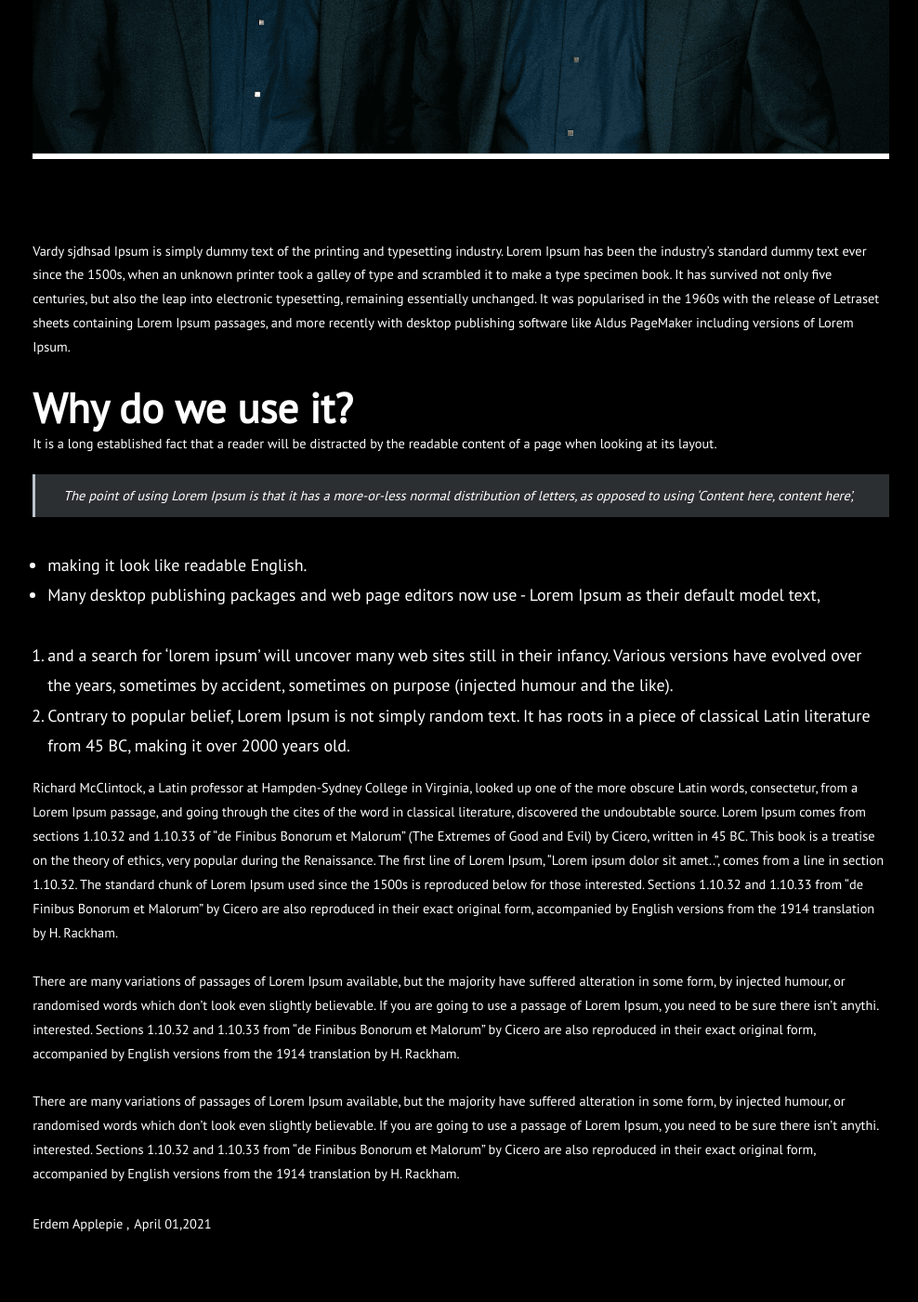
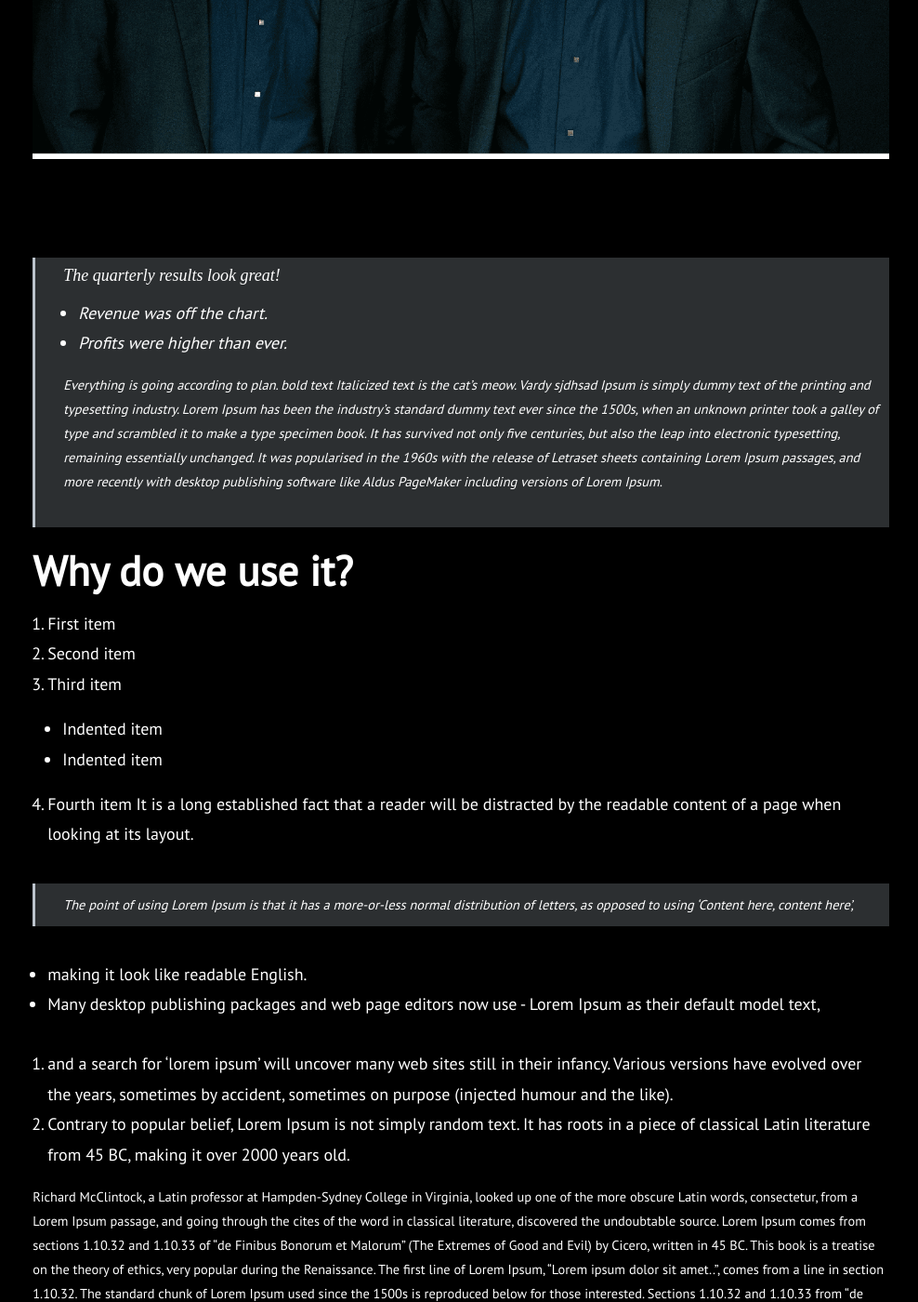
Before and after one commit to ricardo-applepie/jekyll-blog-app, a Jekyll site: the page built from _posts/2018-08-20-6ix.md, in a window 1280 px wide and 1400 px high, scrolled down 596 px. Shown: the whole window at 93% size, without its empty margins (144-1132 px from the left). Built offline with Jekyll 4.4.1, drawn with Linux system fonts in a browser that asks for light colours; some of the changed text lies outside the part shown.

Commit message:
blog url and markdown styles added

```diff
--- a/_includes/head-meta.html
+++ b/_includes/head-meta.html
@@ -6,7 +6,9 @@
 {% if page.title == "index" %}
 <title>|pipe| is a simple IoT security tool for developers & OEMs</title>
 
-<meta name="description" content="Watch how |pipe| creates an authenticated, encrypted path over the Internet (like a VPN) directly between the connected IoT device and a smartphone browser, without any cloud server.">
+<meta name="description" content="Watch how |pipe| creates an authenticated, encrypted path over the Internet (like a VPN)
+directly between the connected IoT device and a smartphone browser, without any cloud
+server.">
 {% endif %}
 
 
@@ -26,7 +28,9 @@
 {% if page.title == "customers" %}
 <title>|pipe| powers IP Video Security Cameras, Webcams, Baby Monitors, Drones</title>
 <meta name="description"
-    content=" See how pipe brings security, privacy and low latency to small IoT devices at the Edge,especially for live video streaming :IP cameras ,webcams ,babycams,drones,door access systems etc">
+    content=" See how |pipe| brings security, privacy and low latency to small IoT devices at the Edge,
+especially for live video streaming: IP cameras, webcams, babycams, drones, door access
+systems etc.">
 {% endif %}
 
 
--- a/_posts/2018-08-20-6ix.md
+++ b/_posts/2018-08-20-6ix.md
@@ -14,11 +14,24 @@ categories: Personally
 <br/>
 <br/>
 <br/>
+> #### The quarterly results look great!
+>
+> - Revenue was off the chart.
+> - Profits were higher than ever.
+>
+>  *Everything* is going according to **plan**.
+**bold text**
+Italicized text is the *cat's meow*.
 Vardy sjdhsad Ipsum is simply dummy text of the printing and typesetting industry. Lorem Ipsum has been the industry's standard dummy text ever since the 1500s, when an unknown printer took a galley of type and scrambled it to make a type specimen book. It has survived not only five centuries, but also the leap into electronic typesetting, remaining essentially unchanged. It was popularised in the 1960s with the release of Letraset sheets containing Lorem Ipsum passages, and more recently with desktop publishing software like Aldus PageMaker including versions of Lorem Ipsum.
 <br/><br/>
 
 ## Why do we use it?
-
+1. First item
+2. Second item
+3. Third item
+    - Indented item
+    - Indented item
+4. Fourth item
 __It is a long established__ fact that a reader will be distracted by the readable content of a page when looking at its layout.
 
 > The point of using Lorem Ipsum is that it has a more-or-less normal distribution of letters, as opposed to using 'Content here, content here',
```
Also changed, not shown: 14 other files.
